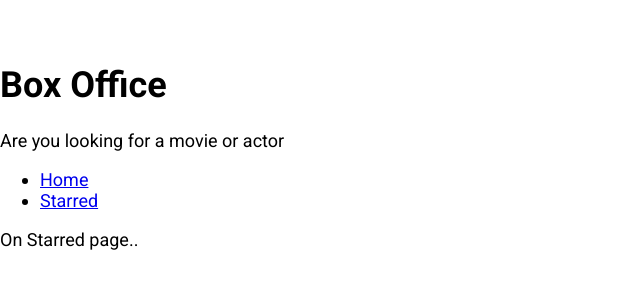
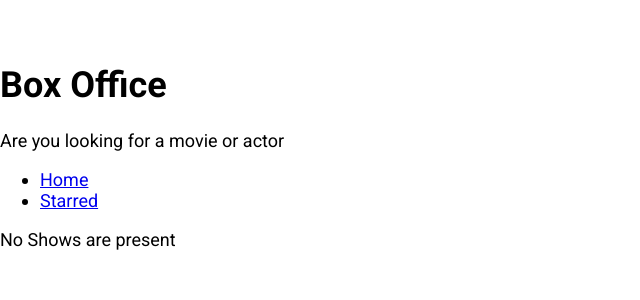
Before and after one commit to buttaRahul/box-office, a React (Create React App) app: page /starred in a window 1280 px wide. Shown: the top 300 px of the page, without its empty margins (0-640 px from the left). Built offline with nearby package versions, Linux system fonts and the light colour scheme.

Commit message:
implemented starred component

```diff
--- a/src/pages/Starred.js
+++ b/src/pages/Starred.js
@@ -1,9 +1,40 @@
-import React from 'react'
+import React, { useEffect, useState } from 'react'
 import MainPageLayout from '../components/MainPageLayout'
+import {useShows} from '../misc/custom-hooks'
+import {apiGet} from '../misc/config'
+import ShowGrid from '../components/show/ShowGrid'
 
 const Starred = () => {
+
+  const [starred] = useShows();
+  const [shows,setShows] = useState(null);
+  const [isLoading,setIsLoading] = useState(true);
+  const [error,setError] = useState(null);
+
+  useEffect(()=>{
+    if(starred && starred.length > 0) {
+      const promises = starred.map(showId => apiGet(`/shows/${showId}`));
+      Promise.all(promises)
+      .then(apiData=>apiData.map(show=>({show})))
+      .then(results=>{
+        setShows(results);
+        setIsLoading(false);
+      }).catch(err=>{
+        setError(err.message);
+        setIsLoading(false);
+      })
+    }else {
+      setIsLoading(false);
+    }
+  },[starred])
+
   return (
-    <MainPageLayout>On Starred page..</MainPageLayout>
+    <MainPageLayout>
+      {isLoading && <div>Shows are still loading...</div>}
+      {error && <div>Eroor occured: {error}</div>}
+      {!isLoading && !shows && <div>No Shows are present</div>}
+      {!isLoading && !error && shows && <ShowGrid data={shows}></ShowGrid>}
+    </MainPageLayout>
   )
 }
 
```
